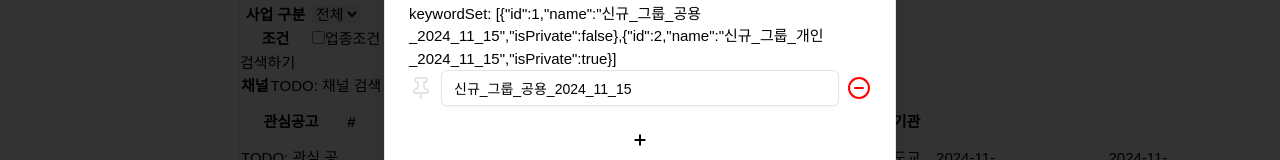
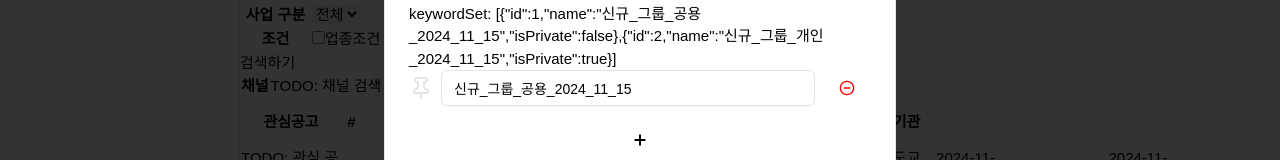
Before and after one commit to hckang80/nextjs-beginner-task, a Next.js app: page /dashboard/rfp in a window 1280 px wide. Both pictures are taken after a click on the button 596 px from the left and 254 px from the top of the page. Shown: the part 333-493 px from the top of the page. Built offline with nearby package versions, Linux system fonts and the light colour scheme.

Commit message:
feat: 키워드세트 삭제하기 기능 구현

```diff
--- a/app/dashboard/rfp/detailed-search.tsx
+++ b/app/dashboard/rfp/detailed-search.tsx
@@ -41,6 +41,12 @@ export function SettingButton({
     setKeywordSet(getKeywordSets());
   }, [keywordSet]);
 
+  const deleteKeywordSetItem = (id: number) => {
+    if (!keywordSet) return;
+
+    setKeywordSet(keywordSet.filter((item) => item.id !== id));
+  };
+
   const changeKeywordSetName =
     (id: number) => (event: React.FormEvent<HTMLInputElement>) => {
       if (!keywordSet) return;
@@ -83,6 +89,7 @@ export function SettingButton({
         isPrivate,
       },
     ]);
+    // console.log(keywordSet); // TODO: 화면 출력은 올바르게 되지만 콘솔은 setKeywordSet 실행 직전의 값으로 찍힘. 원래 이런건가 ?_?
   };
 
   const postKeywordSet = () => {
@@ -121,6 +128,7 @@ export function SettingButton({
                 <KeywordSetItem
                   key={item.id}
                   item={item}
+                  deleteItem={deleteKeywordSetItem}
                   handler={changeKeywordSetName}
                 />
               ))}
--- a/app/dashboard/rfp/keyword-set-item.tsx
+++ b/app/dashboard/rfp/keyword-set-item.tsx
@@ -1,14 +1,17 @@
 "use client";
 
 import { KeywordSet } from "@/app/lib/db";
+import { Button } from "@/components/ui/button";
 import { Input } from "@/components/ui/input";
 import { CircleMinus, Pin } from "lucide-react";
 
 export function KeywordSetItem({
   item: { id, name },
+  deleteItem,
   handler,
 }: {
   item: KeywordSet;
+  deleteItem: (id: number) => void;
   handler: (id: number) => (event: React.FormEvent<HTMLInputElement>) => void;
 }) {
   return (
@@ -20,7 +23,9 @@ export function KeywordSetItem({
         <Input value={name} onChange={handler(id)} />
       </div>
       <div>
-        <CircleMinus color="#f00" />
+        <Button variant="ghost" onClick={() => deleteItem(id)}>
+          <CircleMinus color="#f00" />
+        </Button>
       </div>
     </li>
   );
```
